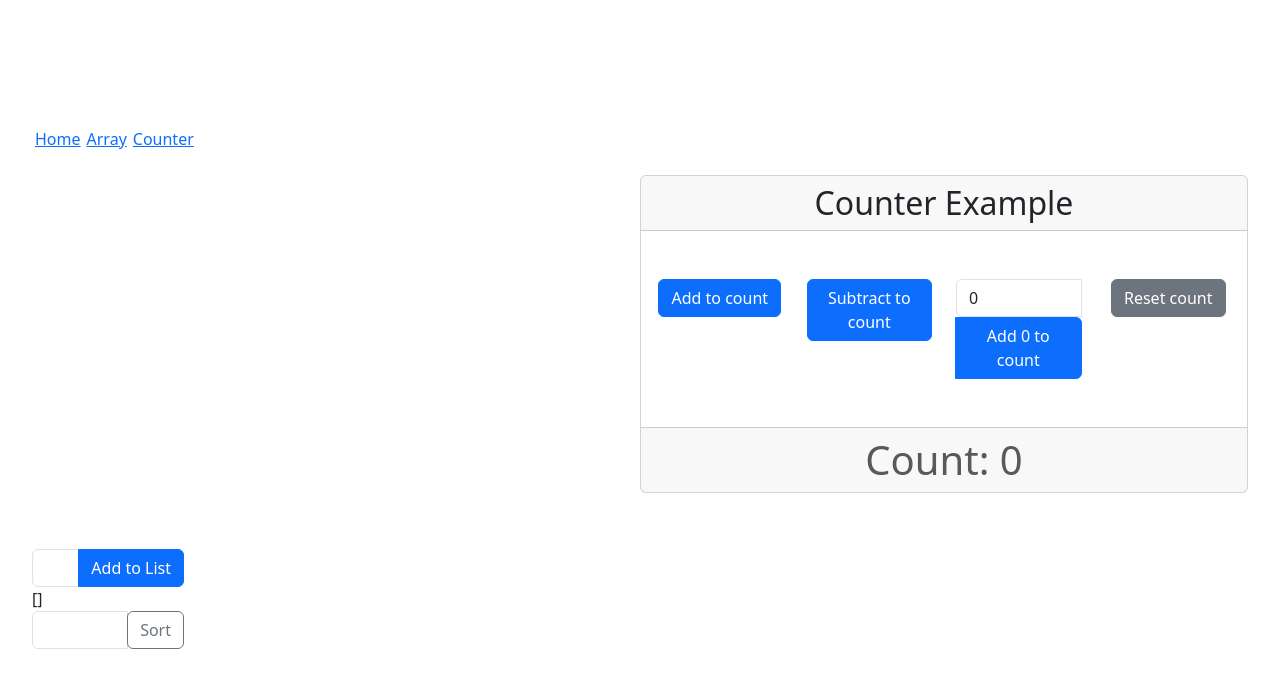
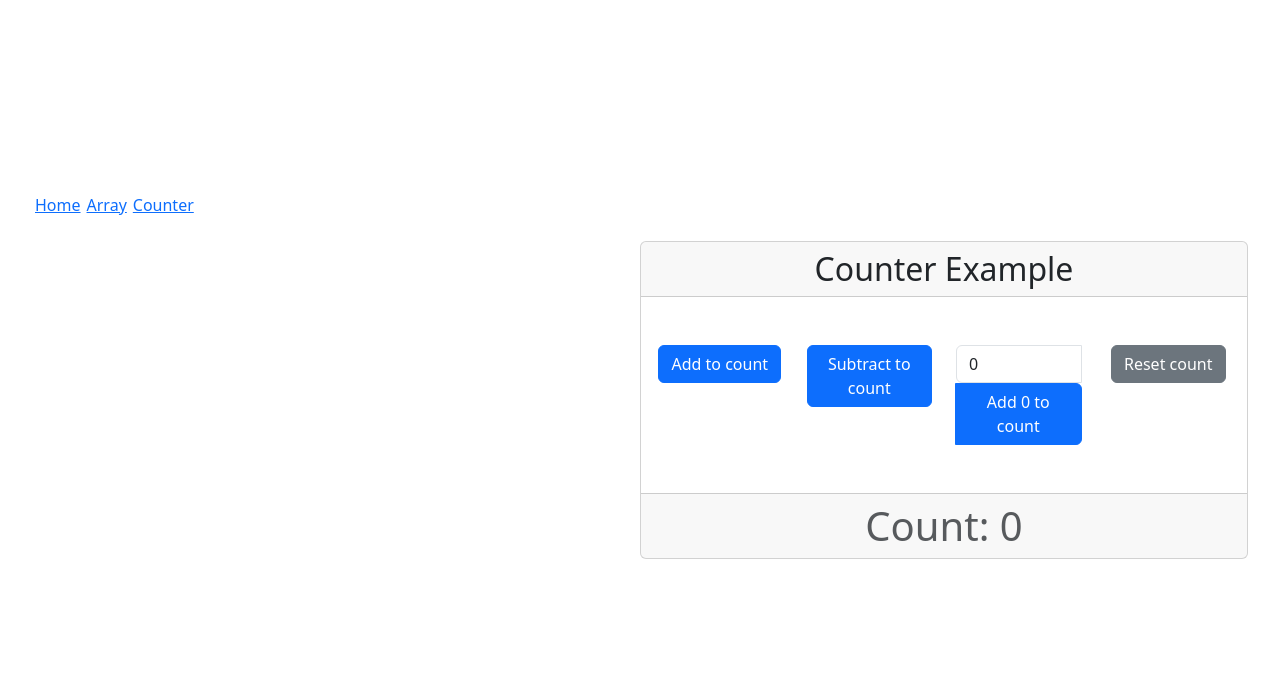
Before and after one commit to thechrislundy/gradys-vue-project-2, a Vue app: page /counter in a window 1280 px wide. Shown: the top 688 px of the page. Built offline with nearby package versions, Linux system fonts and the light colour scheme.

Commit message:
Refactor Counter

```diff
--- a/src/views/CounterView.vue
+++ b/src/views/CounterView.vue
@@ -7,119 +7,60 @@
           <button @click="add" class="btn btn-primary">Add to count</button>
         </div>
         <div class="col-sm-6 col-lg-3 my-2">
-          <button @click="subtract" class="btn btn-primary">Subtract to count</button>
+          <button @click="subtract" class="btn btn-primary">
+            Subtract to count
+          </button>
         </div>
         <div class="col-sm-6 col-lg-3 my-2">
           <div class="input-group">
-            <input type="number" class="form-control" v-model="amount" @keyup.enter="addAmount" />
-            <button @click="addAmount" class="btn btn-primary" type="button" id="button-addon2">
+            <input
+              type="number"
+              class="form-control"
+              v-model="amount"
+              @keyup.enter="addAmount"
+            />
+            <button
+              @click="addAmount"
+              class="btn btn-primary"
+              type="button"
+              id="button-addon2"
+            >
               Add {{ amount }} to count
             </button>
           </div>
         </div>
         <div class="col-sm-6 col-lg-3 my-2">
-          <button @click="count = 0" class="btn btn-secondary">Reset count</button>
+          <button @click="count = 0" class="btn btn-secondary">
+            Reset count
+          </button>
         </div>
       </div>
     </div>
     <h1 class="card-footer text-body-secondary m-0">Count: {{ count }}</h1>
   </div>
-  <div class="col-sm-6 col-lg-3 my-2">
-    <div class="input-group">
-      <input type="text" class="form-control" v-model="item" @keyup.enter="addToList" />
-      <button @click="addToList" class="btn btn-primary" type="button" id="button-addon2">
-        Add to List
-      </button>
-    </div>
-    {{ list }}
-    <draggable item-key="id" tag="ul" class="list-group" :list="list">
-      <template #item="{ element }">
-        <li class="list-group-item">
-          {{ element.string
-          }}<button
-            @click="removeFromList(element.id)"
-            class="btn btn-danger pull-right"
-            type="button"
-            id="button-addon2"
-          >
-            delete
-          </button>
-        </li>
-      </template>
-    </draggable>
-    <div class="input-group mb-3">
-      <select v-model="sortMode" class="form-control" id="exampleFormControlSelect1">
-        <option value="-1">A-Z</option>
-        <option value="1">Z-A</option>
-      </select>
-      <div class="input-group-append">
-        <button
-          @click="sortList(sortMode)"
-          class="btn btn-outline-secondary"
-          type="button"
-          id="button-addon2"
-        >
-          Sort
-        </button>
-      </div>
-    </div>
-  </div>
 </template>
 
 <script>
-import draggable from 'vuedraggable'
-
 export default {
   data() {
     return {
       count: 0,
       amount: 0,
-      list: [],
-      item: '',
-      sortMode: null
-    }
-  },
-  components: {
-    draggable
+    };
   },
 
   methods: {
     add() {
-      this.count++
+      this.count++;
     },
     subtract() {
-      this.count--
+      this.count--;
     },
     addAmount() {
-      this.count = this.count + this.amount
+      this.count = this.count + this.amount;
     },
-    addToList() {
-      this.list.push({
-        string: this.item,
-        id: this.list.length
-      })
-      this.item = ''
-    },
-    removeFromList(x) {
-      this.list = this.list.filter((item) => item.id != x)
-    },
-    sortList(x = 1) {
-      this.list.sort((a, b) => {
-        const nameA = a.string.toUpperCase() // ignore upper and lowercase
-        const nameB = b.string.toUpperCase() // ignore upper and lowercase
-        if (nameA > nameB) {
-          return -x
-        }
-        if (nameA < nameB) {
-          return x
-        }
-
-        // names must be equal
-        return 0
-      })
-    }
-  }
-}
+  },
+};
 </script>
 
 <style scss scoped></style>
```
